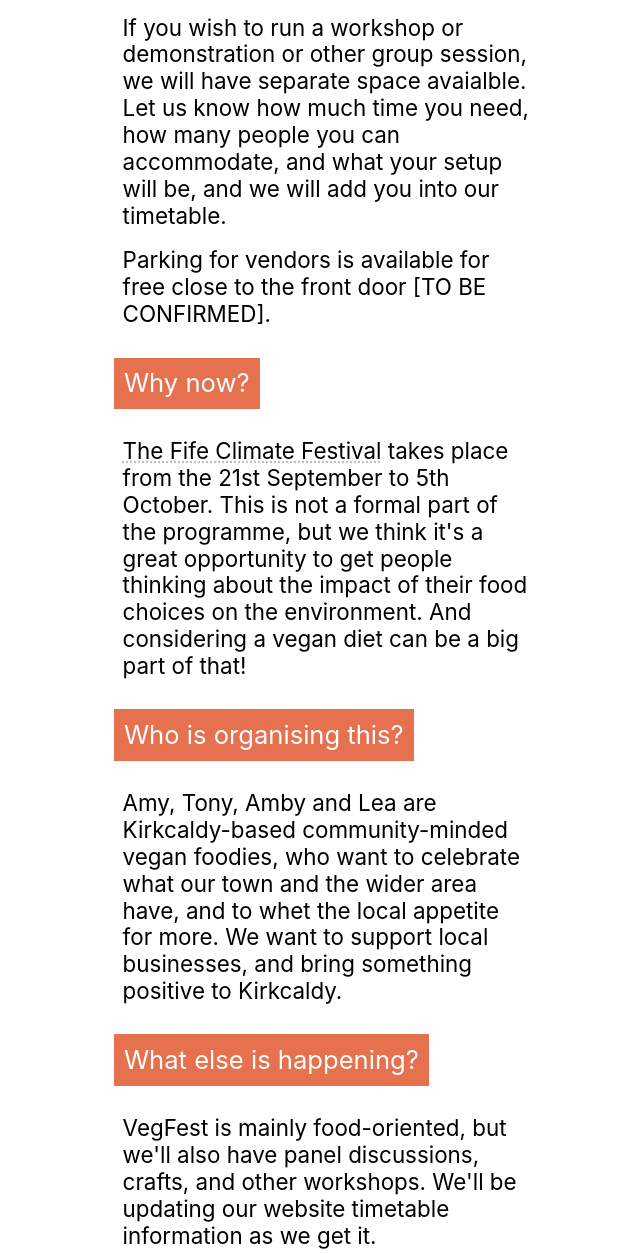
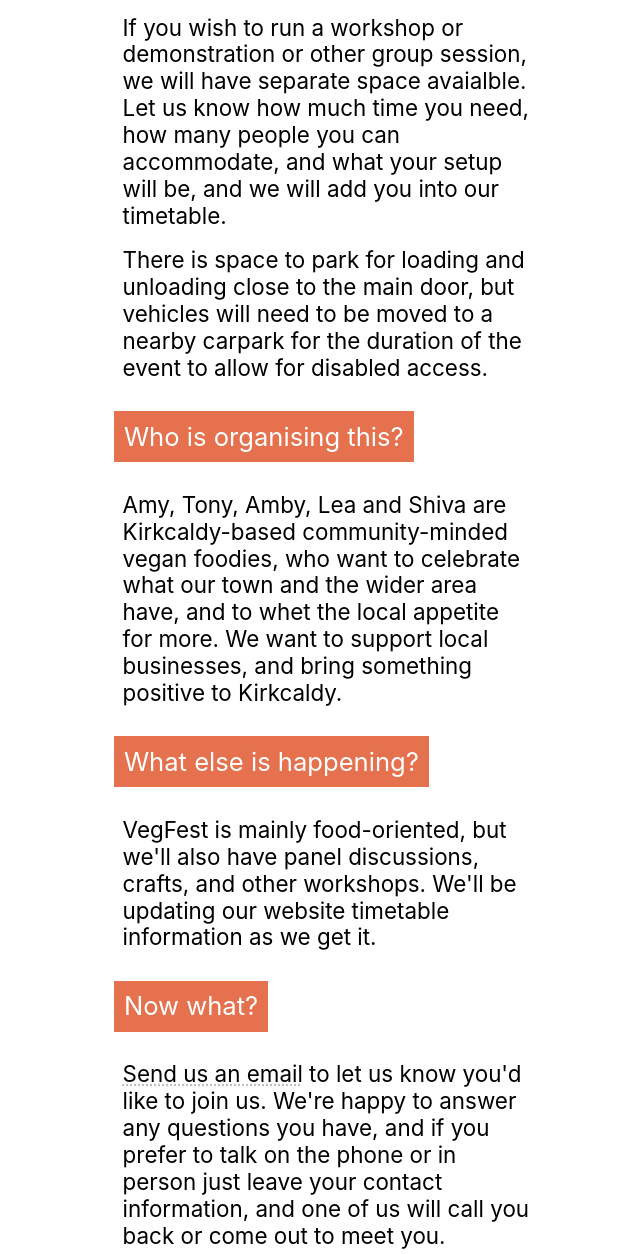
Before and after one commit to rhiaro/vegfest, a PHP site: page /vendors in a window 1280 px wide. Shown: the part 2990-4244 px from the top of the page, without its empty margins (313-953 px from the left). Run offline with PHP 8.4, Linux system fonts and the light colour scheme.

Commit message:
content: update for vegfest 2

```diff
--- a/vendors.php
+++ b/vendors.php
@@ -61,19 +61,13 @@
 If you wish to run a workshop or demonstration or other group session, we will have separate space avaialble. Let us know how much time you need, how many people you can accommodate, and what your setup will be, and we will add you into our timetable.
 </p>
 <p>
-Parking for vendors is available for free close to the front door [TO BE CONFIRMED].
-</p>
-<h2 class="orange">
-Why now?
-</h2>
-<p>
-<a href="https://fccan.org.uk/">The Fife Climate Festival</a> takes place from the 21st September to 5th October. This is not a formal part of the programme, but we think it's a great opportunity to get people thinking about the impact of their food choices on the environment. And considering a vegan diet can be a big part of that!
+There is space to park for loading and unloading close to the main door, but vehicles will need to be moved to a nearby carpark for the duration of the event to allow for disabled access.
 </p>
 <h2 class="orange">
 Who is organising this?
 </h2>
 <p>
-Amy, Tony, Amby and Lea are Kirkcaldy-based community-minded vegan foodies, who want to celebrate what our town and the wider area have, and to whet the local appetite for more. We want to support local businesses, and bring something positive to Kirkcaldy.
+Amy, Tony, Amby, Lea and Shiva are Kirkcaldy-based community-minded vegan foodies, who want to celebrate what our town and the wider area have, and to whet the local appetite for more. We want to support local businesses, and bring something positive to Kirkcaldy.
 </p>
 <h2 class="orange">
 What else is happening?
```
